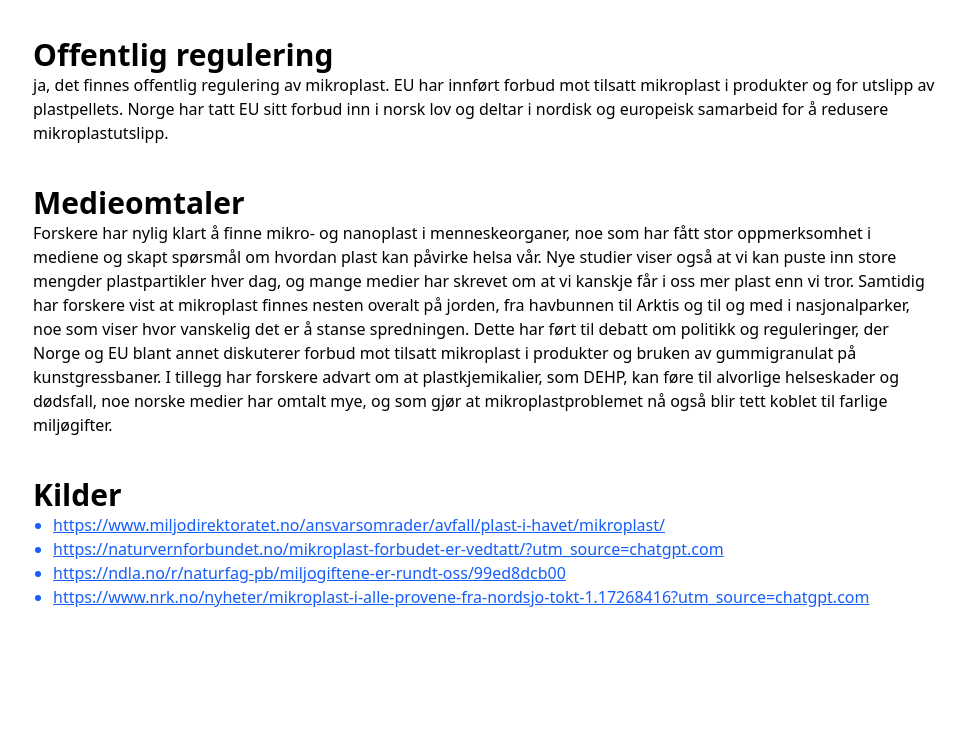
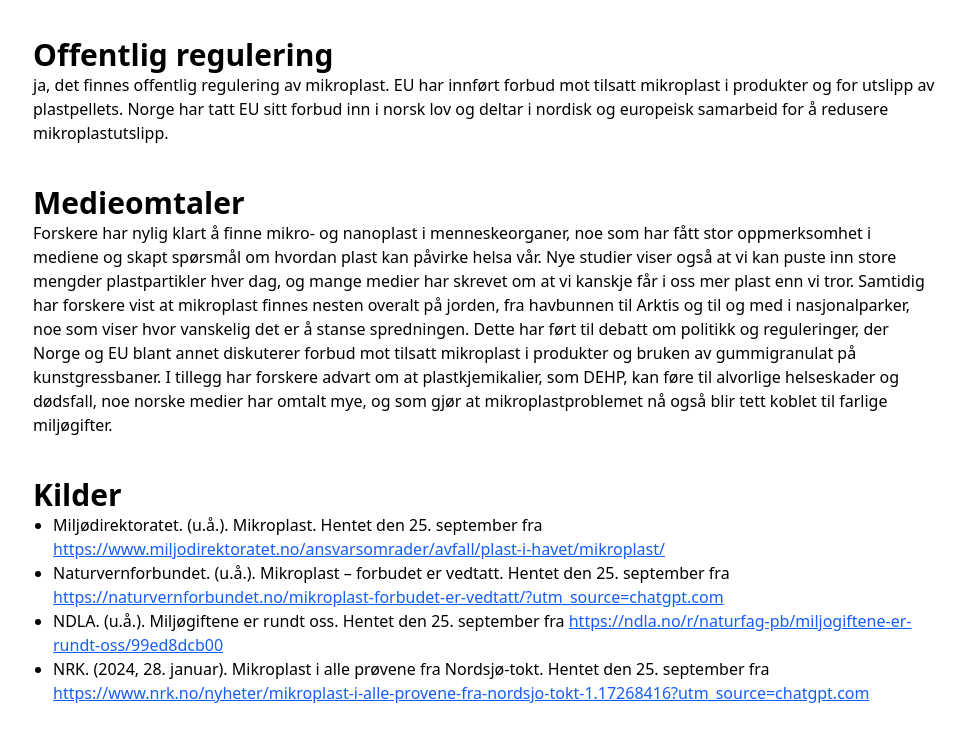
Before and after one commit to KSksip/Naturfagsprosj, a plain HTML site: page index.html in a window 1280 px wide. Shown: the part 1419-2160 px from the top of the page, without its empty margins (155-1120 px from the left). Before the commit the page ends 2068 px from the top, so only its background shows below. Drawn offline with nearby package versions, Linux system fonts and the light colour scheme.

Commit message:
menu fixes n sources

```diff
--- a/index.html
+++ b/index.html
@@ -27,7 +27,7 @@
     </header>
 
 
-    <main class="z-10">
+    <main class="z-10" onclick="hideMenu()">
         <img class="h-46 w-full object-cover" src="https://images.pexels.com/photos/1001682/pexels-photo-1001682.jpeg" alt="">
         <div class="md:w-8/10 2xl:w-6/10 m-auto rounded-md bg-white px-15 py-10">
             <div class="flex">
@@ -95,11 +95,11 @@
                 <div>
                     <h1 id="7" class="font-bold text-3xl">Kilder</h1>
                     <p>
-                        <ul class="list-disc ms-5 text-blue-600 underline underline-offset-1">
-                            <li><a href="https://www.miljodirektoratet.no/ansvarsomrader/avfall/plast-i-havet/mikroplast/">https://www.miljodirektoratet.no/ansvarsomrader/avfall/plast-i-havet/mikroplast/</a></li>
-                            <li><a href="https://naturvernforbundet.no/mikroplast-forbudet-er-vedtatt/?utm_source=chatgpt.com">https://naturvernforbundet.no/mikroplast-forbudet-er-vedtatt/?utm_source=chatgpt.com</a></li>
-                            <li><a href="https://ndla.no/r/naturfag-pb/miljogiftene-er-rundt-oss/99ed8dcb00">https://ndla.no/r/naturfag-pb/miljogiftene-er-rundt-oss/99ed8dcb00</a></li>
-                            <li><a href="https://www.nrk.no/nyheter/mikroplast-i-alle-provene-fra-nordsjo-tokt-1.17268416?utm_source=chatgpt.com">https://www.nrk.no/nyheter/mikroplast-i-alle-provene-fra-nordsjo-tokt-1.17268416?utm_source=chatgpt.com</a></li>
+                        <ul class="list-disc ms-5">
+                            <li>Miljødirektoratet. (u.å.). Mikroplast. Hentet den 25. september fra <a class="text-blue-600 underline underline-offset-1" href="https://www.miljodirektoratet.no/ansvarsomrader/avfall/plast-i-havet/mikroplast/">https://www.miljodirektoratet.no/ansvarsomrader/avfall/plast-i-havet/mikroplast/</a></li>
+                            <li>Naturvernforbundet. (u.å.). Mikroplast – forbudet er vedtatt. Hentet den 25. september fra <a class="text-blue-600 underline underline-offset-1" href="https://naturvernforbundet.no/mikroplast-forbudet-er-vedtatt/?utm_source=chatgpt.com">https://naturvernforbundet.no/mikroplast-forbudet-er-vedtatt/?utm_source=chatgpt.com</a></li>
+                            <li>NDLA. (u.å.). Miljøgiftene er rundt oss. Hentet den 25. september fra <a class="text-blue-600 underline underline-offset-1" href="https://ndla.no/r/naturfag-pb/miljogiftene-er-rundt-oss/99ed8dcb00">https://ndla.no/r/naturfag-pb/miljogiftene-er-rundt-oss/99ed8dcb00</a></li>
+                            <li>NRK. (2024, 28. januar). Mikroplast i alle prøvene fra Nordsjø-tokt. Hentet den 25. september fra <a class="text-blue-600 underline underline-offset-1" href="https://www.nrk.no/nyheter/mikroplast-i-alle-provene-fra-nordsjo-tokt-1.17268416?utm_source=chatgpt.com">https://www.nrk.no/nyheter/mikroplast-i-alle-provene-fra-nordsjo-tokt-1.17268416?utm_source=chatgpt.com</a></li>
                         </ul>
                     </p>
                 </div>
@@ -124,6 +124,12 @@
             }
         }
 
+        function hideMenu() {
+            const menu = document.querySelector('#menu')
+            menu.classList.add("opacity-0")
+            menuVisible = false
+        }
+
     </script>
 </body>
 </html>
```
